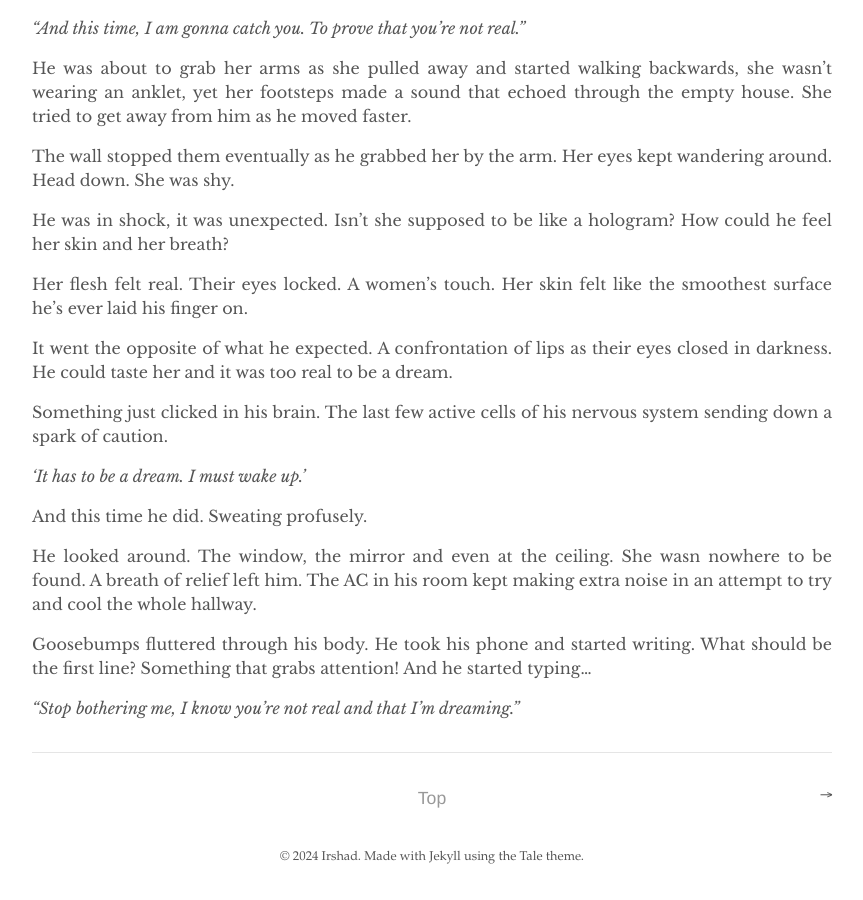
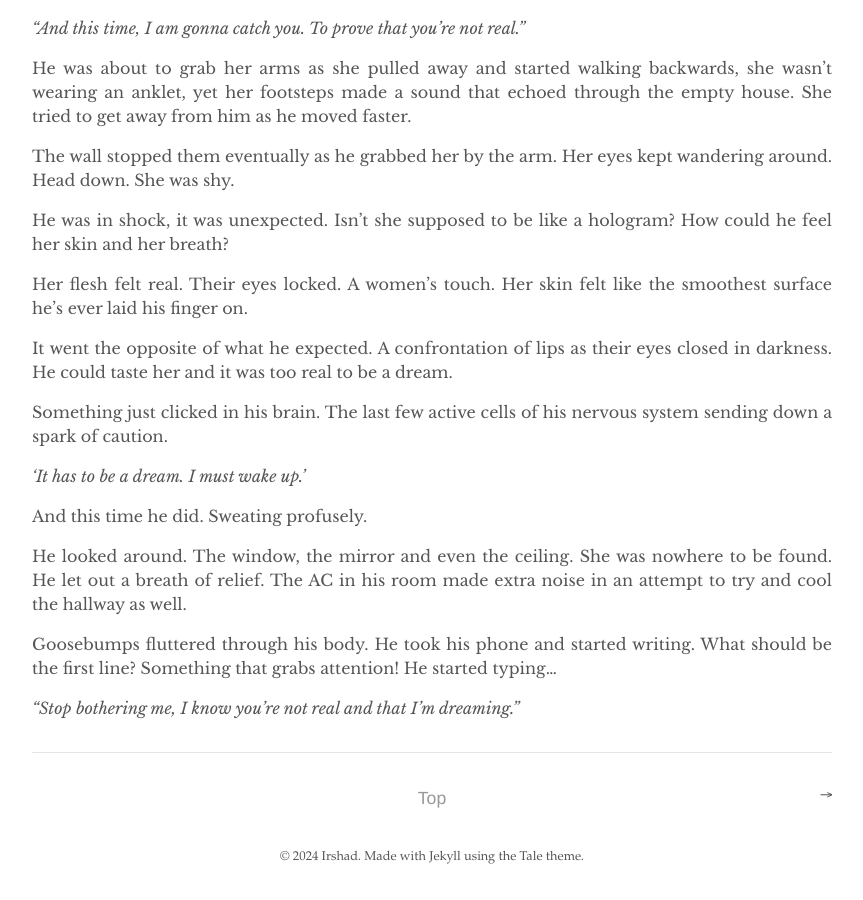
Before and after one commit to irshadshalu/irshadshalu.github.io, a Jekyll site: the page built from _posts/2024-04-16-the-last-dream.md, in a window 1280 px wide and 900 px high, scrolled down 1642 px. Shown: the whole window, without its empty margins (208-1071 px from the left). Built offline with Jekyll 4.4.1, drawn with Linux system fonts in a browser that asks for light colours; comment, search, counter and statistics services are not loaded; some of the changed text lies outside the part shown.

Commit message:
fix: minor edits

```diff
--- a/_includes/read_time.html
+++ b/_includes/read_time.html
@@ -3,7 +3,7 @@
   {% if words < 100 %}
     1 min
   {% else %}
-    {{ words | divided_by:90 }} mins
+    {{ words | divided_by:100 }} mins
   {% endif %}
   read
 </span>
--- a/_posts/2024-04-16-the-last-dream.md
+++ b/_posts/2024-04-16-the-last-dream.md
@@ -7,7 +7,7 @@
 
 _"Stop bothering me, I know you're not real and that I'm dreaming."_
 
-He told her while twisting and turning in his sleep. Furiously sweating as his eyelids flicked fastly in rhythm with his heartbeats.
+He asked her while twisting and turning in his sleep. He was furiously sweating as his eyelids flicked fast in rhythm with his heartbeats.
 It was the fourth time that night. He kept trying, trying to fall asleep only to be awakened by a different nightmare. Weirdly enough, the person in those remained the same.
 
 
@@ -80,8 +80,8 @@
 
 And this time he did. Sweating profusely.
 
-He looked around. The window, the mirror and even at the ceiling. She wasn nowhere to be found. A breath of relief left him. The AC in his room kept making extra noise in an attempt to try and cool the whole hallway.
+He looked around. The window, the mirror and even the ceiling. She was nowhere to be found. He let out a breath of relief. The AC in his room made extra noise in an attempt to try and cool the hallway as well.
 
-Goosebumps fluttered through his body. He took his phone and started writing. What should be the first line? Something that grabs attention! And he started typing...
+Goosebumps fluttered through his body. He took his phone and started writing. What should be the first line? Something that grabs attention! He started typing...
 
 _"Stop bothering me, I know you're not real and that I'm dreaming."_
```
